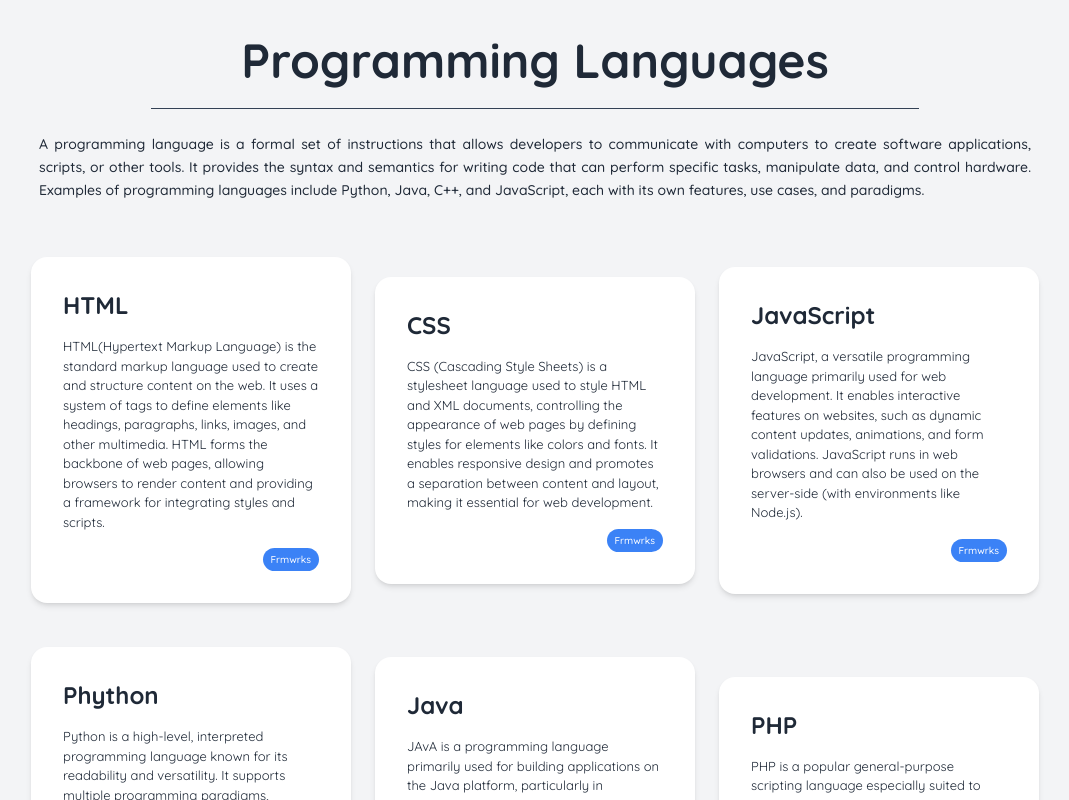
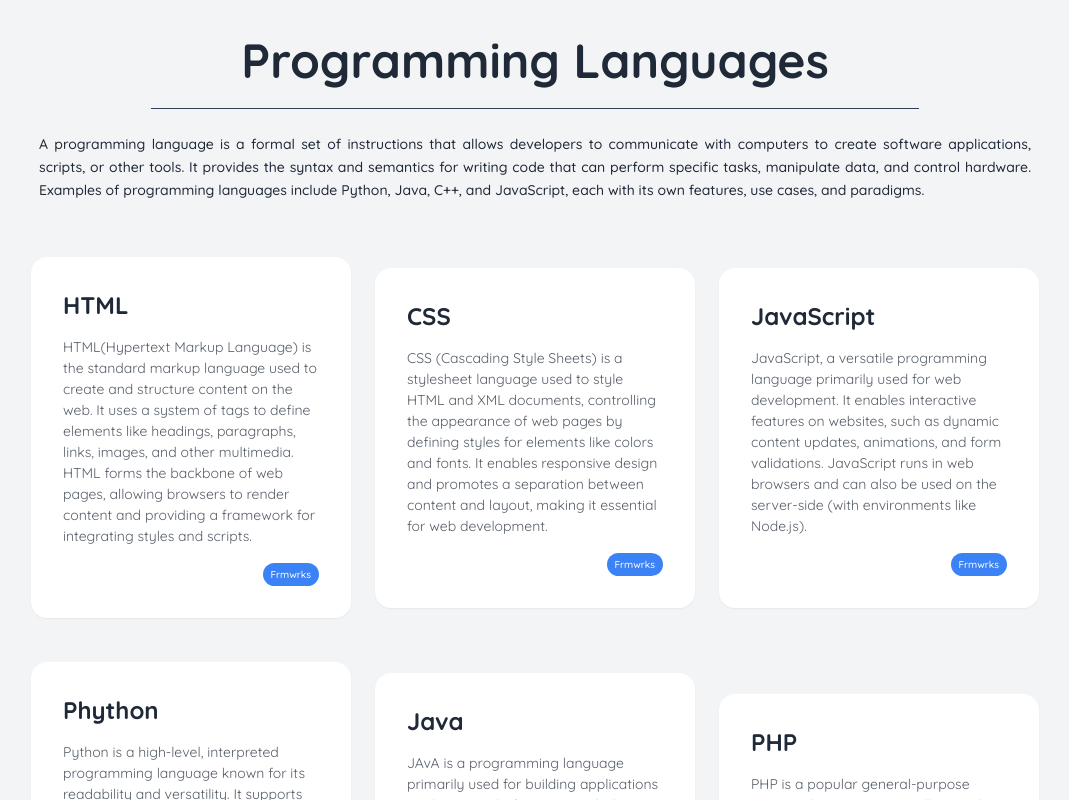
Before and after one commit to thealihamza04/CodeSphere, a React (Vite) app: page / in a window 1280 px wide. Shown: the top 800 px of the page, without its empty margins (105-1174 px from the left). Built offline with nearby package versions, Linux system fonts and the light colour scheme.

Commit message:
add border corlor and increase border

```diff
--- a/src/Components/Tool_Lib.jsx
+++ b/src/Components/Tool_Lib.jsx
@@ -57,7 +57,7 @@ const Tool_Lib = () => {
           </div>
         </div>
 
-        <div className="flex flex-wrap gap-4 justify-center items-center px-4 md:px-10">
+        <div className="flex flex-wrap gap-4 justify-center items-center px-4 pb-5 md:px-10">
           {printIt.map((Item, index) => (
             <Tool_Lib_Card
               key={index} // Use a unique key (assuming Framework names are unique)
--- a/src/Components/cards/Card.jsx
+++ b/src/Components/cards/Card.jsx
@@ -5,7 +5,7 @@ const Card = ({ Title, Summary, URL, Tools, Lib, RTNIT }) => {
   return (
     <>
       <div className="w-full sm:w-80 pt-5 rounded-xl cursor-default">
-        <div className="card bg-white shadow-md border-[1px] border-gray-100 hover:shadow-lg  hover:scale-105 transition-all duration-500 ease-linear ">
+        <div className="card bg-white shadow-sm border-[1px] border-gray-200 hover:shadow-md transition-all duration-500 ease-linear ">
           <div className="card-body">
             <h2 className="card-title font-bold text-2xl">{Title}</h2>
             <p className="text-[13px] mt-2">
--- a/src/Components/cards/LanCard.jsx
+++ b/src/Components/cards/LanCard.jsx
@@ -4,13 +4,13 @@ import { Link } from "react-router-dom";
 const LanCard = ({ Title, Summary, Details }) => {
   return (
     <div className="w-full sm:w-80 mt-5 rounded-xl cursor-default">
-      <div className="card bg-white shadow-md hover:shadow-lg  hover:scale-105 transition-all duration-300 ease-linear ">
+      <div className="card bg-white shadow-sm hover:shadow-md transition-all duration-300 ease-linear ">
         <div className="card-body">
           <h2 className="card-title font-bold text-2xl">{Title}</h2>
-          <p className="text-[13px] mt-2">{Summary}</p>
+          <p className="text-[14px] opacity-75 mt-2">{Summary}</p>
           <div className="card-actions justify-end mt-2">
             <Link
-              className="text-[10px] px-[8px] bg-blue-500 p-1 rounded-full text-white font-medium"
+              className="text-[10px] px-[8px] bg-blue-500 p-1 rounded-full text-white font-[500]"
               to="/Frameworks"
               state={{ Frameworks: Details }}
             >
--- a/src/Components/cards/Tool_Lib_Card.jsx
+++ b/src/Components/cards/Tool_Lib_Card.jsx
@@ -4,7 +4,7 @@ const Tool_Lib_Card = ({ Name, Summary, URL }) => {
   return (
     <>
       <div className="w-full sm:w-80 pt-5 rounded-xl cursor-default">
-        <div className="card bg-white shadow-md border-[1px] border-gray-100 hover:shadow-lg  hover:scale-105 transition-all duration-500 ease-linear ">
+        <div className="card bg-white shadow-sm border-[1px] border-gray-200 hover:shadow-md  transition-all duration-500 ease-linear ">
           <div className="card-body">
             <h2 className="card-title font-bold text-2xl">{Name}</h2>
             <p className="text-[13px] mt-2">
```
